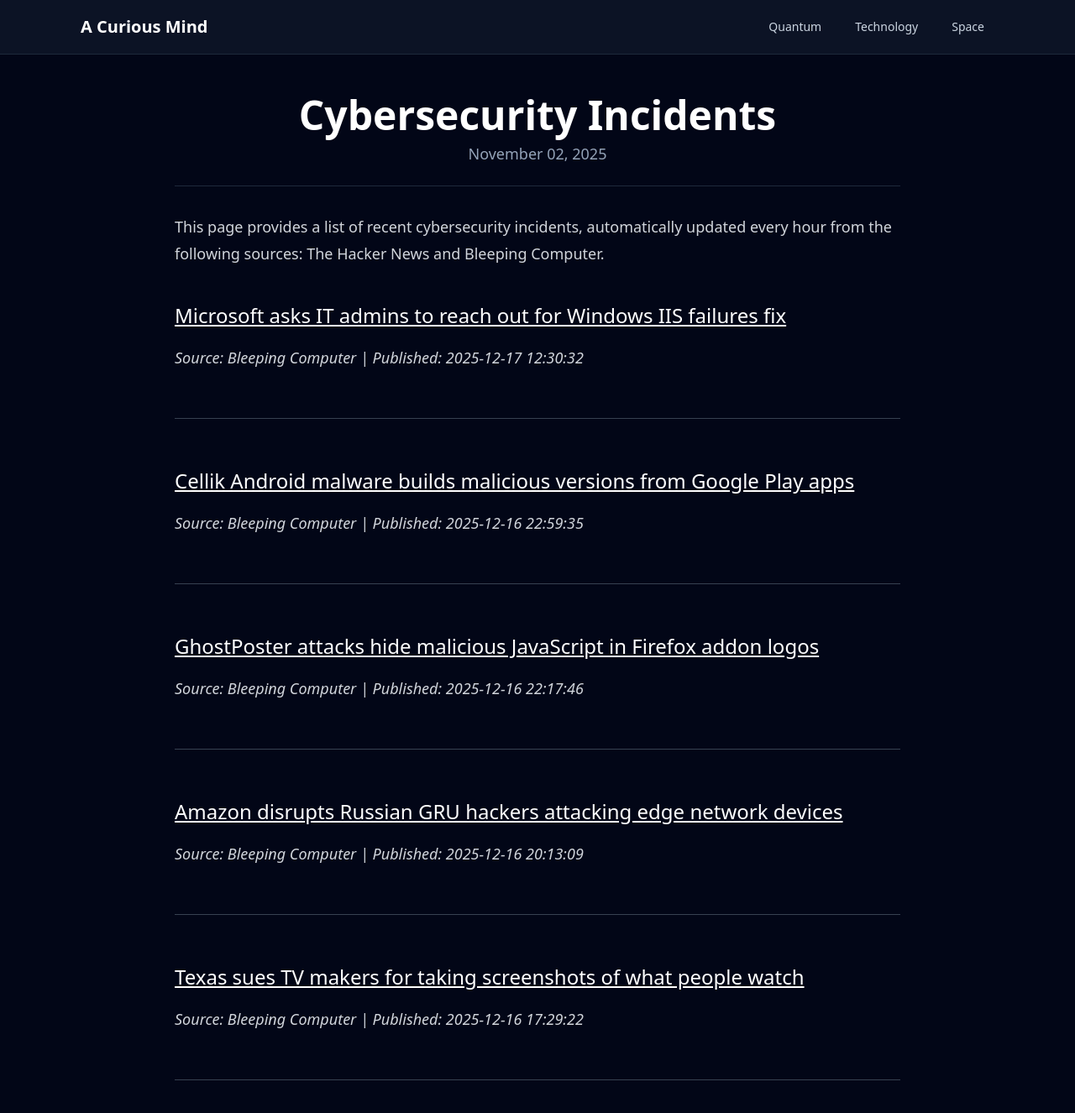
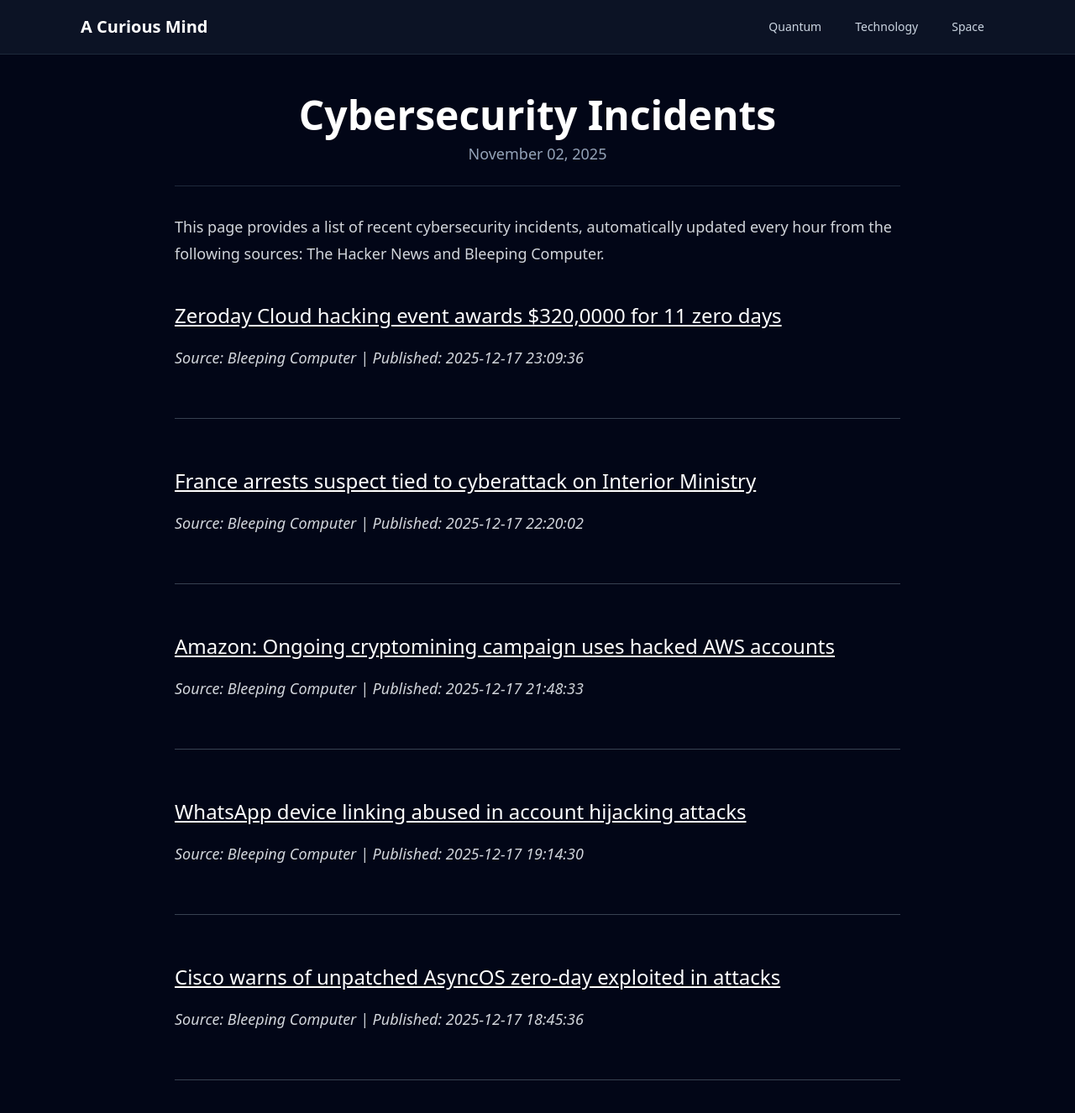
Before and after one commit to onehl7/onehl7.github.io, a Jekyll site: the page built from _posts/2025-11-02-cybersecurity-incidents.md, in a window 1280 px wide and 1400 px high. Shown: the top 1326 px of the window at 84% size. Built offline with Jekyll 4.4.1, drawn with Linux system fonts in a browser that asks for light colours; nearby versions of some CDN libraries.

Commit message:
Update news data

```diff
--- a/_data/news.json
+++ b/_data/news.json
@@ -1,32 +1,32 @@
 [
   {
     "source": "Bleeping Computer",
-    "title": "Microsoft asks IT admins to reach out for Windows IIS failures fix",
-    "link": "https://www.bleepingcomputer.com/news/microsoft/microsoft-asks-it-admins-to-reach-out-for-windows-iis-failures-fix/",
-    "published": "2025-12-17 12:30:32"
+    "title": "Zeroday Cloud hacking event awards $320,0000 for 11 zero days",
+    "link": "https://www.bleepingcomputer.com/news/security/zeroday-cloud-hacking-event-awards-320-0000-for-11-zero-days/",
+    "published": "2025-12-17 23:09:36"
   },
   {
     "source": "Bleeping Computer",
-    "title": "Cellik Android malware builds malicious versions from Google Play apps",
-    "link": "https://www.bleepingcomputer.com/news/security/cellik-android-malware-builds-malicious-versions-from-google-play-apps/",
-    "published": "2025-12-16 22:59:35"
+    "title": "France arrests suspect tied to cyberattack on Interior Ministry",
+    "link": "https://www.bleepingcomputer.com/news/security/france-arrests-suspect-tied-to-cyberattack-on-interior-ministry/",
+    "published": "2025-12-17 22:20:02"
   },
   {
     "source": "Bleeping Computer",
-    "title": "GhostPoster attacks hide malicious JavaScript in Firefox addon logos",
-    "link": "https://www.bleepingcomputer.com/news/security/ghostposter-attacks-hide-malicious-javascript-in-firefox-addon-logos/",
-    "published": "2025-12-16 22:17:46"
+    "title": "Amazon: Ongoing cryptomining campaign uses hacked AWS accounts",
+    "link": "https://www.bleepingcomputer.com/news/security/amazon-ongoing-cryptomining-campaign-uses-hacked-aws-accounts/",
+    "published": "2025-12-17 21:48:33"
   },
   {
     "source": "Bleeping Computer",
-    "title": "Amazon disrupts Russian GRU hackers attacking edge network devices",
-    "link": "https://www.bleepingcomputer.com/news/security/amazon-disrupts-russian-gru-hackers-attacking-edge-network-devices/",
-    "published": "2025-12-16 20:13:09"
+    "title": "WhatsApp device linking abused in account hijacking attacks",
+    "link": "https://www.bleepingcomputer.com/news/security/whatsapp-device-linking-abused-in-account-hijacking-attacks/",
+    "published": "2025-12-17 19:14:30"
   },
   {
     "source": "Bleeping Computer",
-    "title": "Texas sues TV makers for taking screenshots of what people watch",
-    "link": "https://www.bleepingcomputer.com/news/security/texas-sues-tv-makers-for-spying-on-users-selling-data-without-consent/",
-    "published": "2025-12-16 17:29:22"
+    "title": "Cisco warns of unpatched AsyncOS zero-day exploited in attacks",
+    "link": "https://www.bleepingcomputer.com/news/security/cisco-warns-of-unpatched-asyncos-zero-day-exploited-in-attacks/",
+    "published": "2025-12-17 18:45:36"
   }
 ]
```
